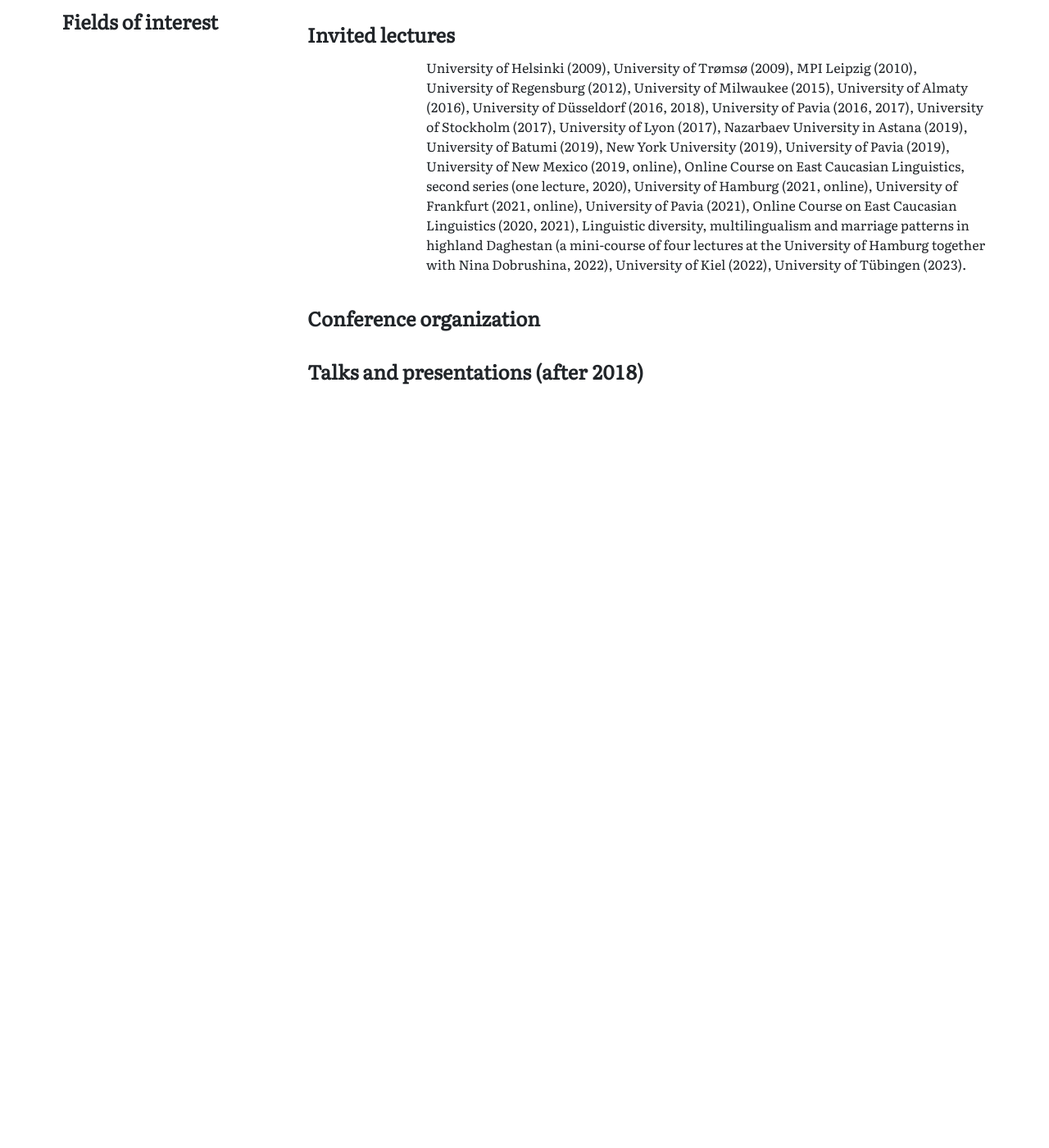
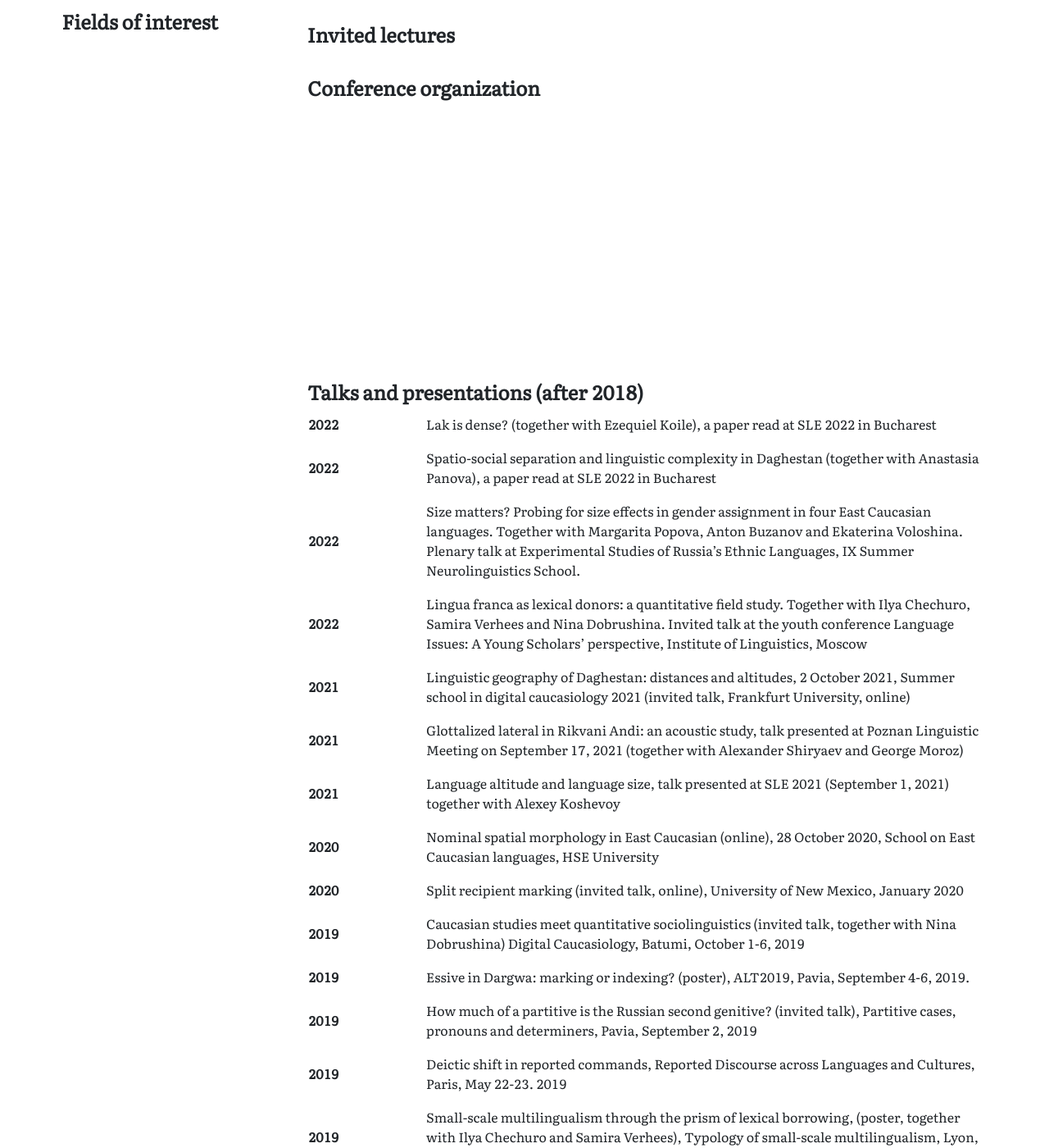
Before and after one commit to MishaDaniel/mishadaniel.github.io, a Jekyll site: the page built from invited.html, in a window 1280 px wide and 1400 px high, scrolled down 270 px. Shown: the whole window at 82% size. Built offline with Jekyll 4.4.1, drawn with Linux system fonts in a browser that asks for light colours; nearby versions of some CDN libraries; before the commit the page ends 900 px from its top, so only the background shows below that; some of the changed text lies outside the part shown.

Commit message:
Update lectures.yml

```diff
--- a/_data/lectures.yml
+++ b/_data/lectures.yml
@@ -1,8 +1,8 @@
-invited:
+plenary:
   - year:
     place: "University of Helsinki (2009), University of Trømsø (2009), MPI Leipzig (2010), University of Regensburg (2012), University of Milwaukee (2015), University of Almaty (2016), University of Düsseldorf (2016, 2018), University of Pavia (2016, 2017), University of Stockholm (2017), University of Lyon (2017), Nazarbaev University in Astana (2019), University of Batumi (2019), New York University (2019), University of Pavia (2019), University of New Mexico (2019, online), Online Course on East Caucasian Linguistics, second series (one lecture, 2020), University of Hamburg (2021, online), University of Frankfurt (2021, online), University of Pavia (2021), Online Course on East Caucasian Linguistics (2020, 2021), Linguistic diversity, multilingualism and marriage patterns in highland Daghestan (a mini-course of four lectures at the University of Hamburg together with Nina Dobrushina, 2022), University of Kiel (2022), University of Tübingen (2023)."
 
-conferences (after 2018):
+conferences:
   - year: 2022
     place: "Lak is dense? (together with Ezequiel Koile), a paper read at SLE 2022 in Bucharest"
   - year: 2022
```
